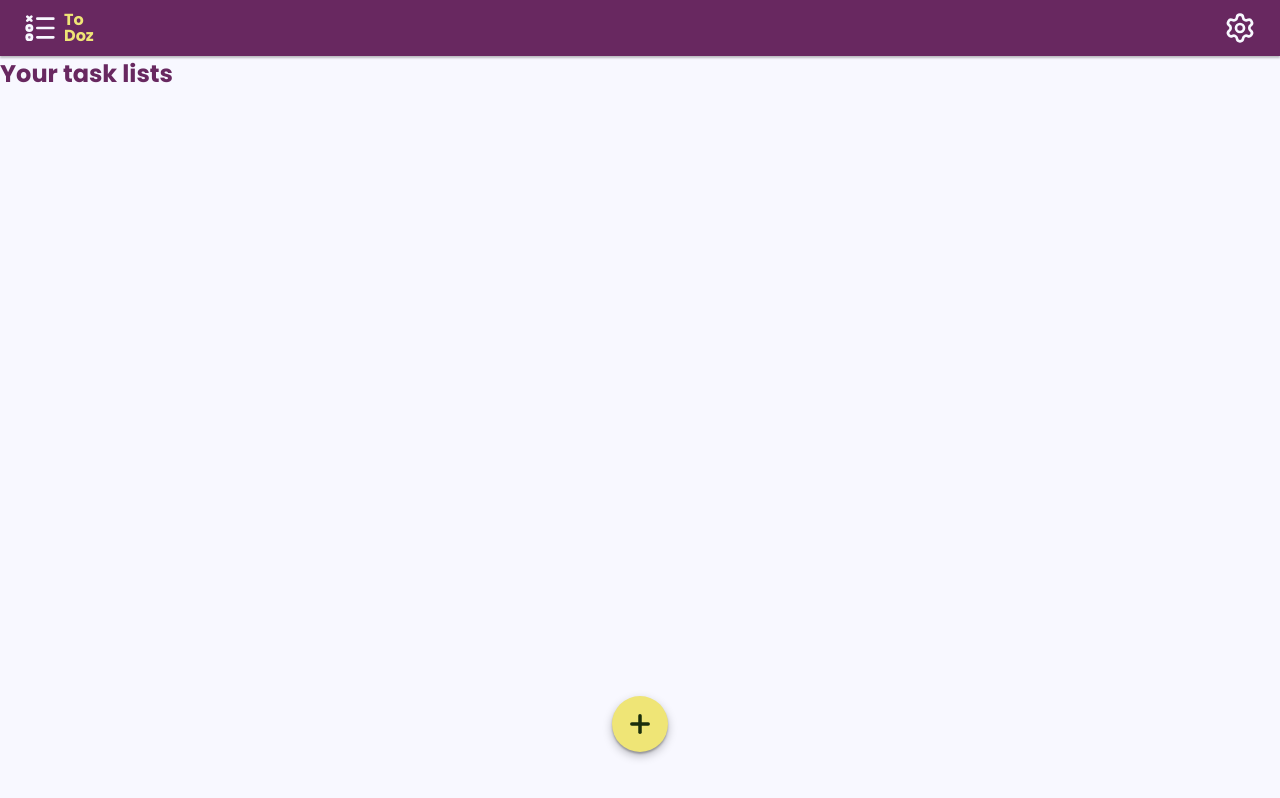
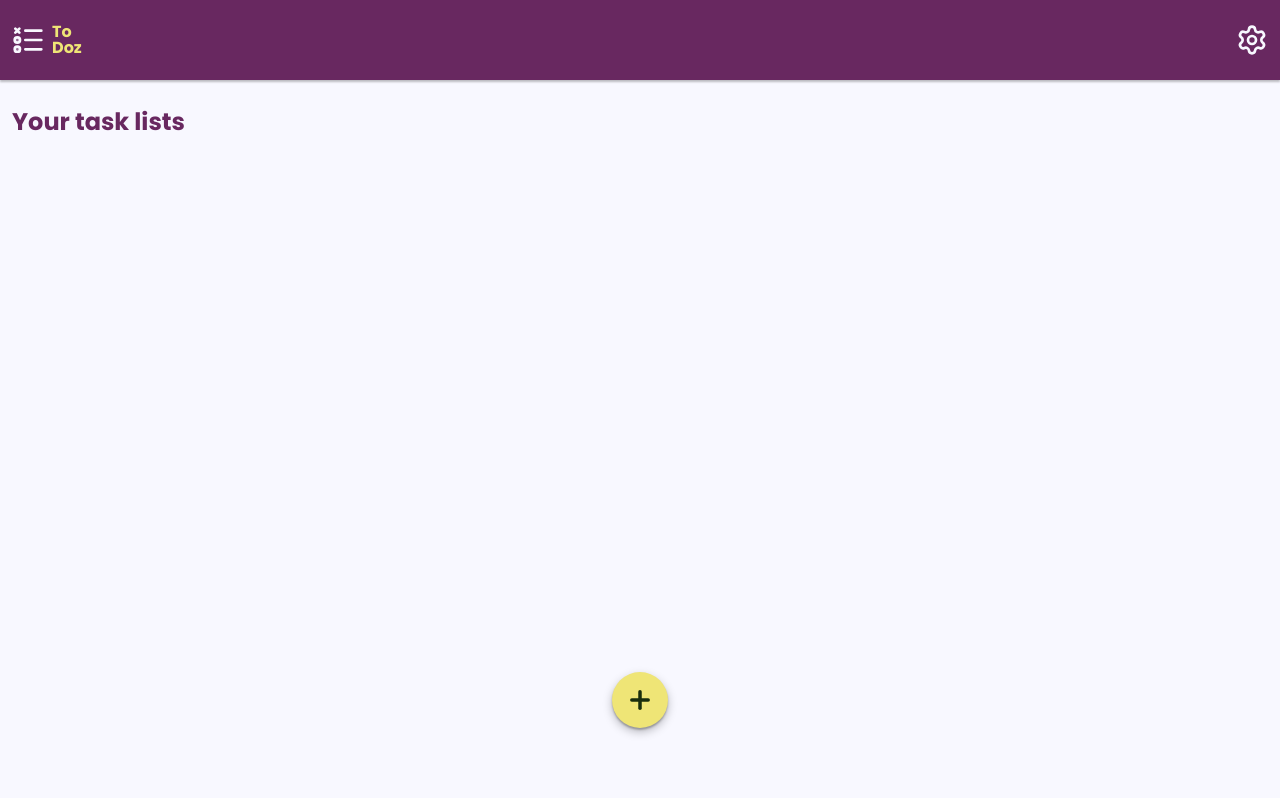
Before and after one commit to samspi-tech/todoz, a React (Vite) app: page /tasks in a window 1280 px wide. Built offline with nearby package versions, Linux system fonts and the light colour scheme.

Commit message:
feat: add padding to main and adjust navbar padding

```diff
--- a/src/components/navbar/Navbar.module.css
+++ b/src/components/navbar/Navbar.module.css
@@ -3,7 +3,7 @@
     align-items: center;
     justify-content: space-between;
 
-    padding: 1.2rem 2.4rem;
+    padding: 2.4rem 1.2rem;
     background-color: #682860;
     box-shadow: 0 2px 2px rgba(0, 0, 0, 0.25);
 
--- a/src/pages/appLayout/AppLayout.module.css
+++ b/src/pages/appLayout/AppLayout.module.css
@@ -3,4 +3,8 @@
 
     display: grid;
     grid-template-rows: auto 1fr;
+
+    & main {
+        padding: 2.4rem 1.2rem;
+    }
 }
```
